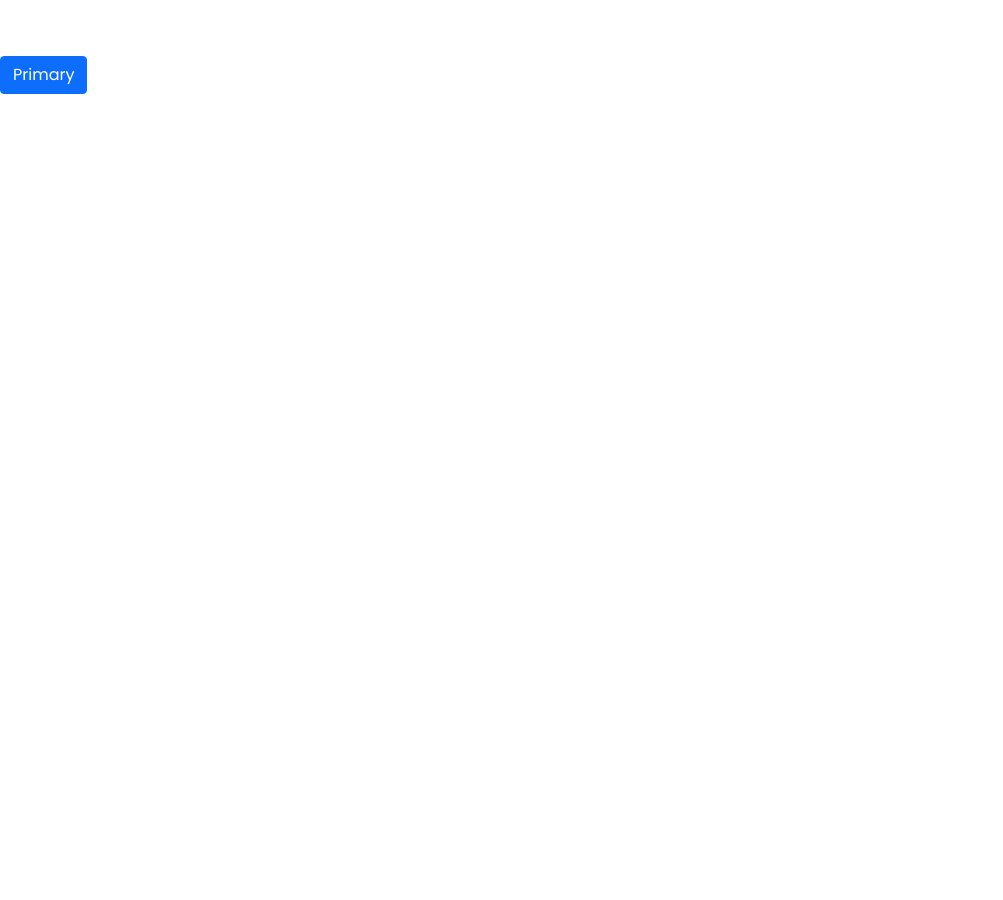
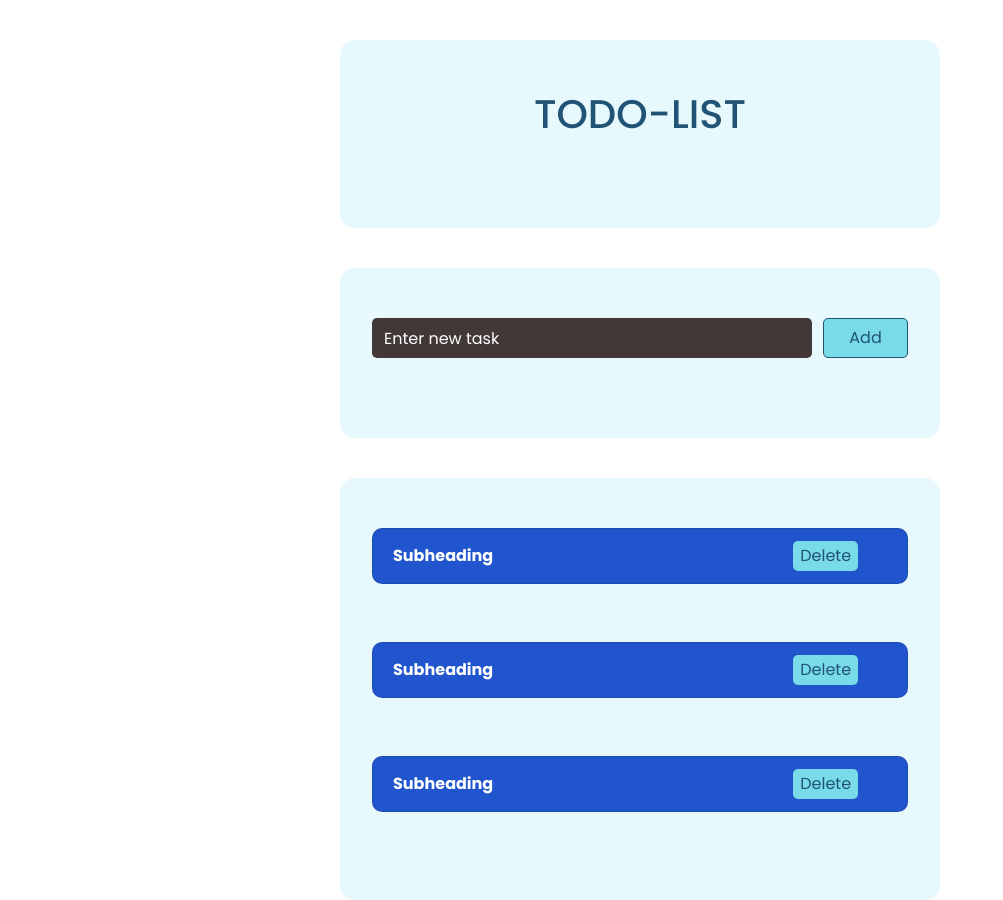
Before and after one commit to lawal-mj/react-todo-app, a React (Create React App) app: page / in a window 1280 px wide. Shown: the whole page, without its empty margins (0-1003 px from the left). Before the commit the page ends 800 px from the top, so only its background shows below. Built offline with nearby package versions, Linux system fonts and the light colour scheme.

Commit message:
moved html files to components

```diff
--- a/public/index.html
+++ b/public/index.html
@@ -22,47 +22,7 @@
   <div id="root">
     <noscript>You need to enable JavaScript to run this app.</noscript>
 
-    <div class="container-fluid todo-container">
 
-      <header>
-        <h1 class="header">TODO-LIST</h1>
-      </header>
-
-      <div class="task-head">
-        <input placeholder="Enter new task" class="input" type="text">
-        <button class="task-button">Add</button>
-      </div>
-
-      <div class="tasks">
-        <div class="task--item">
-          <li class="list-group-item d-flex justify-content-between align-items-start">
-            <div class="m-1 me-auto">
-              <div class="fw-bold">Subheading<button class="delete--task">Delete</button></div>
-
-            </div>
-          </li>
-        </div>
-
-        <div class="task--item">
-          <li class="list-group-item d-flex justify-content-between align-items-start">
-            <div class="m-1 me-auto">
-              <div class="fw-bold">Subheading<button class="delete--task">Delete</button></div>
-
-            </div>
-          </li>
-        </div>
-
-        <div class="task--item">
-          <li class="list-group-item d-flex justify-content-between align-items-start">
-            <div class="m-1 me-auto">
-              <div class="fw-bold">Subheading<button class="delete--task">Delete</button></div>
-
-            </div>
-          </li>
-        </div>
-
-      </div>
-    </div>
   </div>
 </body>
 
--- a/src/App.js
+++ b/src/App.js
@@ -1,8 +1,15 @@
-export default function App() {
+import Header from "./components/Header";
+import Input from "./components/Input";
+import Task from "./components/Task";
+
+
+export default function App(){
     return (
         <div>
-            <h1>This is the App Component</h1>
-            <button type="button" className="btn btn-primary">Primary</button>
+            <Header />
+            <Input />
+            <Task />
         </div>
     )
+
 }
--- /dev/null
+++ b/src/components/Header.js
@@ -0,0 +1,12 @@
+export default function Header() {
+    return (
+        <div className="container-fluid todo-container">
+            <header>
+                <h1 className="header">TODO-LIST</h1>
+            </header>
+        </div>
+
+    )
+
+
+}
--- /dev/null
+++ b/src/components/Input.js
@@ -0,0 +1,11 @@
+export default function Input() {
+    return (
+        <div className="container-fluid todo-container">
+            <div className="task-head">
+                <input placeholder="Enter new task" className="input" type="text" />
+                <button className="task-button">Add</button>
+            </div>
+        </div>
+    )
+
+}
--- /dev/null
+++ b/src/components/Task.js
@@ -0,0 +1,67 @@
+export default function Task() {
+    return (
+        <div className="container-fluid todo-container">
+            <div className="tasks">
+                <div className="task--item">
+                    <li className="list-group-item d-flex justify-content-between align-items-start">
+                        <div className="m-1 me-auto">
+                            <div className="fw-bold">Subheading<button className="delete--task">Delete</button></div>
+
+                        </div>
+                    </li>
+                </div>
+
+                <div className="task--item">
+                    <li className="list-group-item d-flex justify-content-between align-items-start">
+                        <div className="m-1 me-auto">
+                            <div className="fw-bold">Subheading<button className="delete--task">Delete</button></div>
+
+                        </div>
+                    </li>
+                </div>
+
+                <div className="task--item">
+                    <li className="list-group-item d-flex justify-content-between align-items-start">
+                        <div className="m-1 me-auto">
+                            <div className="fw-bold">Subheading<button className="delete--task">Delete</button></div>
+
+                        </div>
+                    </li>
+                </div>
+
+            </div>
+
+        </div>
+    )
+
+}
+
+{/* <div className="tasks">
+    <div className="task--item">
+        <li className="list-group-item d-flex justify-content-between align-items-start">
+            <div className="m-1 me-auto">
+                <div className="fw-bold">Subheading<button className="delete--task">Delete</button></div>
+
+            </div>
+        </li>
+    </div>
+
+    <div className="task--item">
+        <li className="list-group-item d-flex justify-content-between align-items-start">
+            <div className="m-1 me-auto">
+                <div className="fw-bold">Subheading<button className="delete--task">Delete</button></div>
+
+            </div>
+        </li>
+    </div>
+
+    <div className="task--item">
+        <li className="list-group-item d-flex justify-content-between align-items-start">
+            <div className="m-1 me-auto">
+                <div className="fw-bold">Subheading<button className="delete--task">Delete</button></div>
+
+            </div>
+        </li>
+    </div>
+
+</div> */}
```
